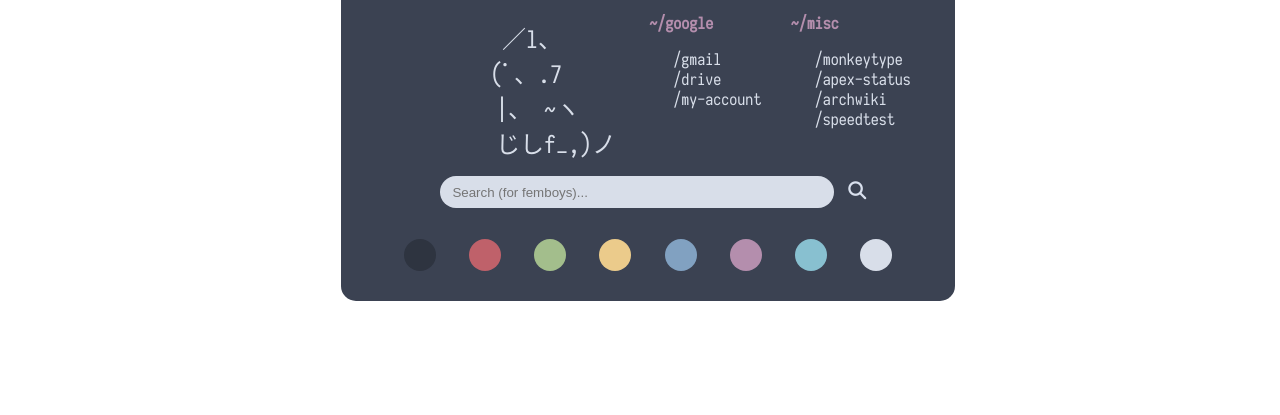
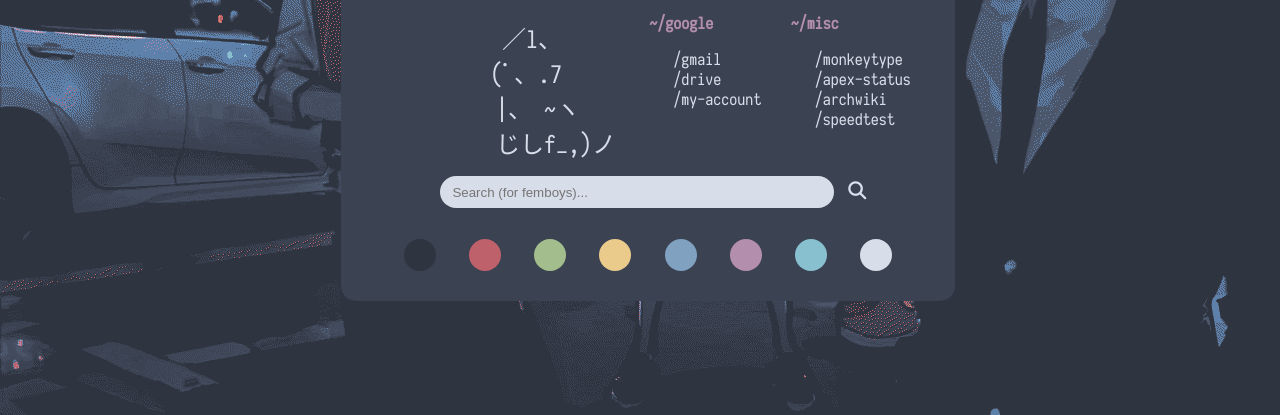
Before and after one commit to xnmrph/StartPagesV2, a plain HTML site: page index.html in a window 1280 px wide. Shown: the part 385-800 px from the top of the page. Drawn offline with Linux system fonts and the light colour scheme.

Commit message:
Update nord.css

```diff
--- a/nord.css
+++ b/nord.css
@@ -14,4 +14,4 @@
 	--cyan:		#88C0D0;
 }
 
-body { background-image: url("img/ign_chainsaw_man.png"); }
+body { background-image: url("img/ign_chainsaw-man.png"); }
```
